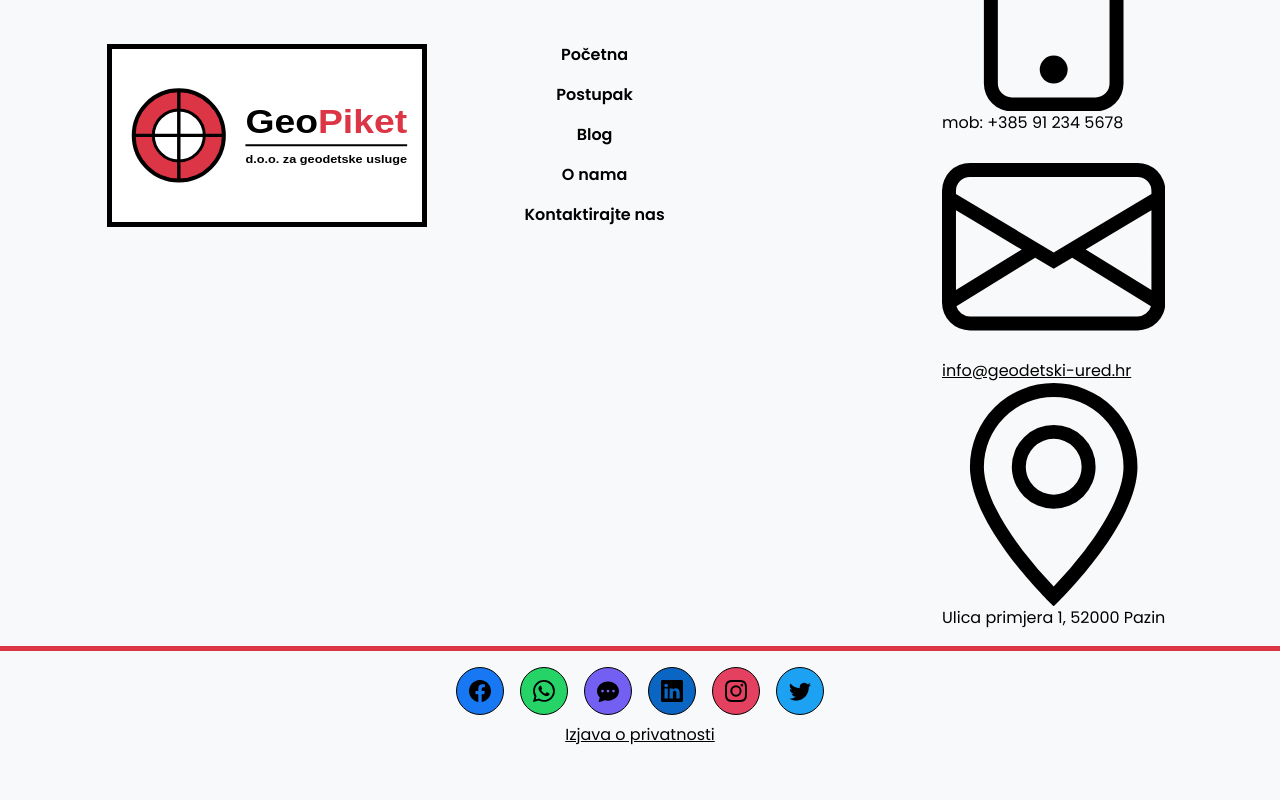
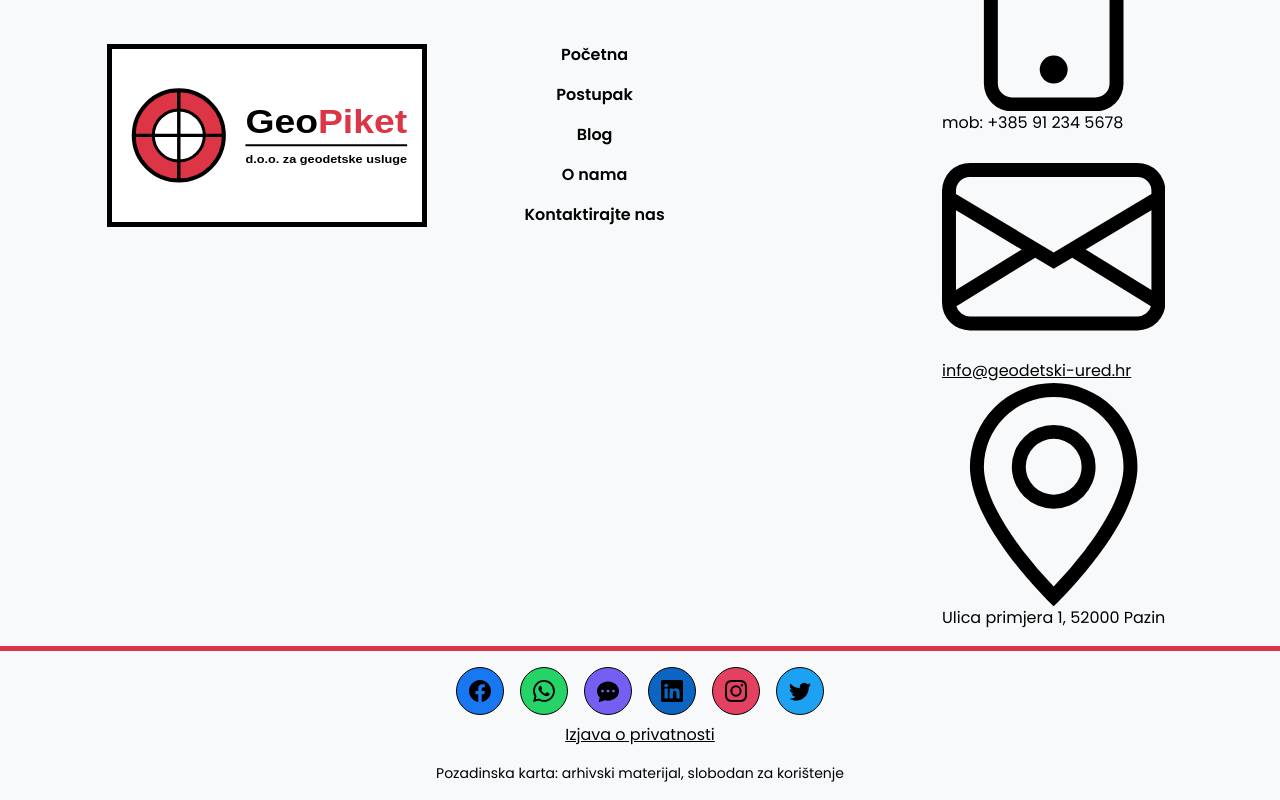
Before and after one commit to PatrikPazin/front-6_Moja_stranica_Patrik, a React (Create React App) app: page /privatnost in a window 1280 px wide. Shown: the part 2575-3375 px from the top of the page. Before the commit the page ends 3338 px from the top, so only its background shows below. Built offline with nearby package versions, Linux system fonts and the light colour scheme.

Commit message:
Naveden izvor pozadinske karte u podnožju
Co-Authored-By: Claude Sonnet 5.5 <noreply@anthropic.com>

```diff
--- a/public/index.html
+++ b/public/index.html
@@ -28,6 +28,8 @@
 
     <!-- Font Poppins se učitava s našeg poslužitelja (paket @fontsource/poppins u src/index.js), bez Googlea -->
 
+    <!-- Izvor pozadinske karte (images/background-1.jpg): arhiv, slobodna za korištenje.
+         Dopuniti točan naziv arhiva i poveznicu kad se utvrde (isti tekst je u Footer.js). -->
     <!-- Ghost pozadina preko cijelog ekrana: slika stoji na mjestu, sadržaj se pomiče.
          Prozirnost (opacity): 0.05 = jedva vidljivo, 0.3 = jače (bilo 0.3, sada 30% prozirnije = 0.21). -->
     <style>
--- a/src/components/Footer.js
+++ b/src/components/Footer.js
@@ -62,6 +62,7 @@ function Footer() {
           ))}
         </ul>
         <Link to="/privatnost" className="text-black">Izjava o privatnosti</Link>
+        <p className="text-black mb-0 mt-2" style={{ fontSize: "0.875rem" }}>Pozadinska karta: arhivski materijal, slobodan za korištenje</p>
       </div>
     </footer>
   );
```
